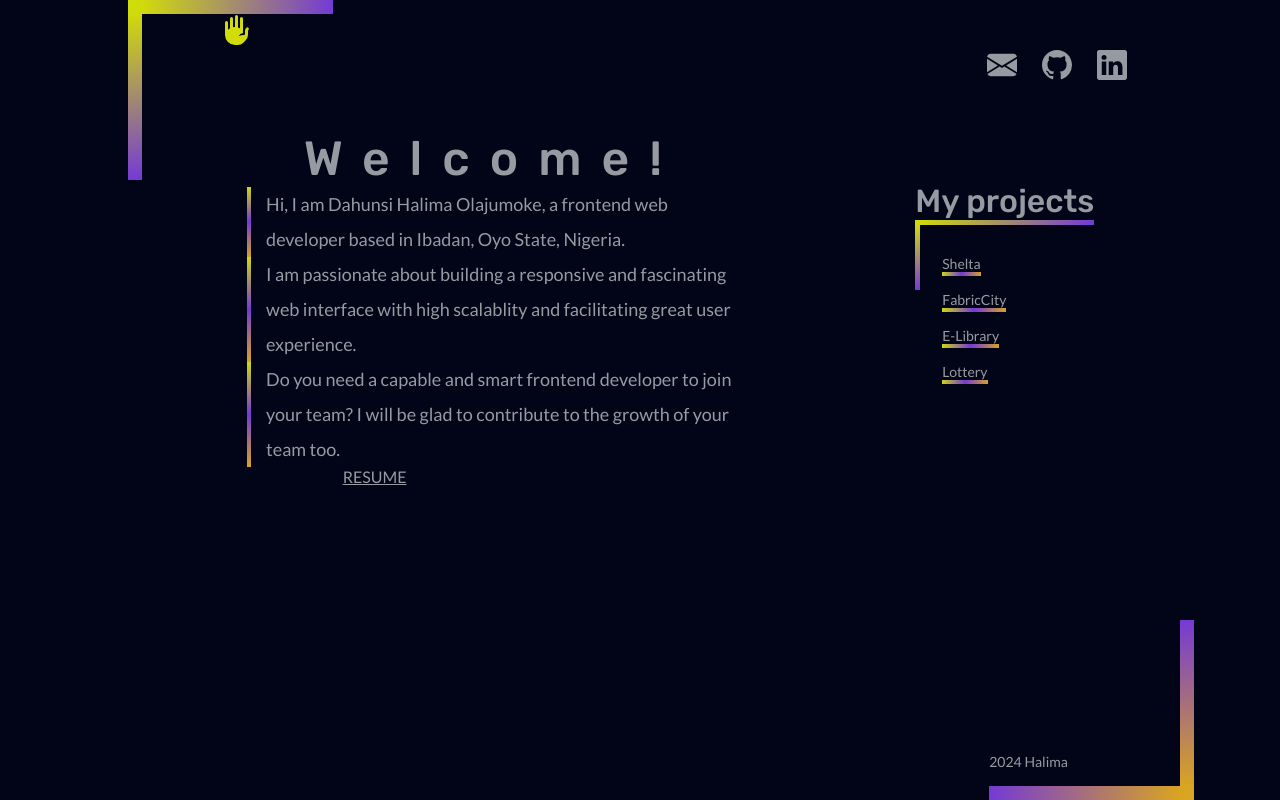
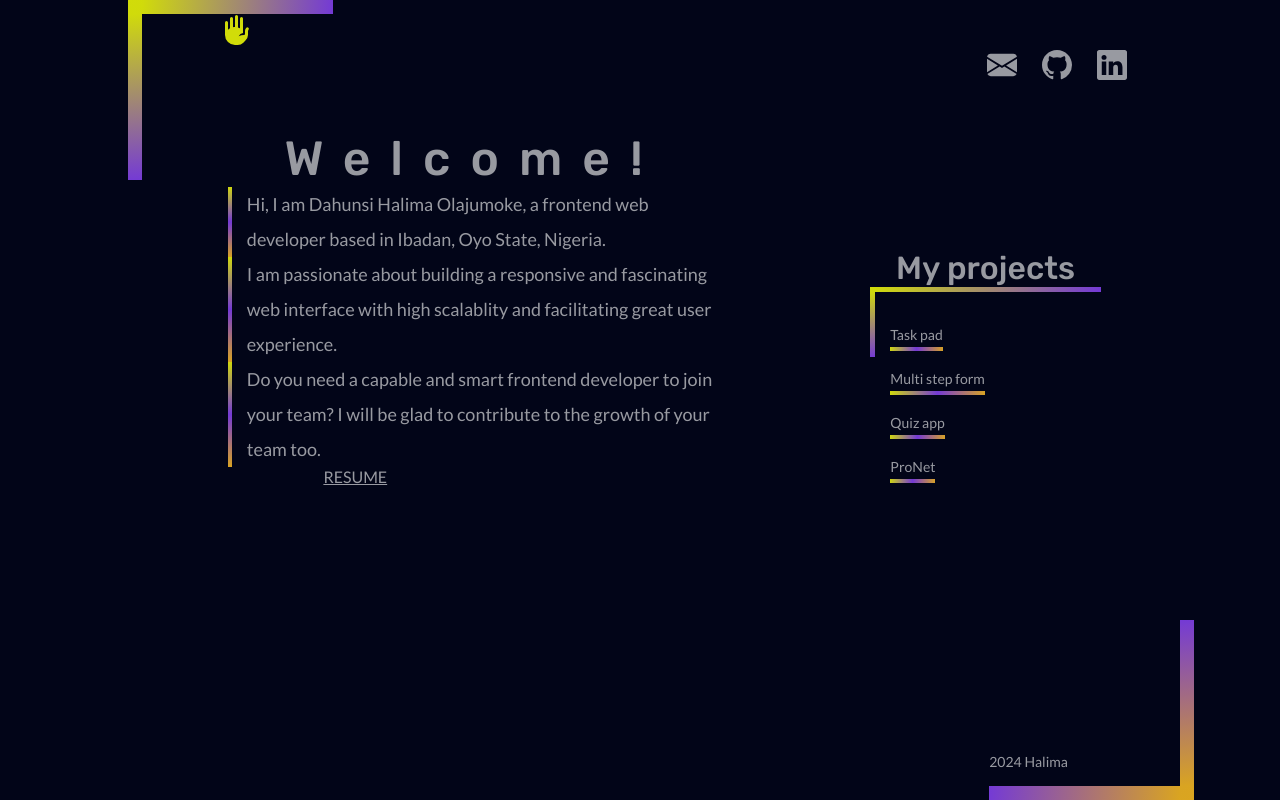
Before and after one commit to Halima-1/lymarh_d, a React (Vite) app: page / in a window 1280 px wide. Built offline with nearby package versions, Linux system fonts and the light colour scheme.

Commit message:
projects added to portfolio

```diff
--- a/src/home.jsx
+++ b/src/home.jsx
@@ -17,23 +17,116 @@ function Home() {
   const [hoverProject2, setHoverProject2] = useState(false);
   const [hoverProject3, setHoverProject3] = useState(false);
   const [hoverProject4, setHoverProject4] = useState(false);
+  const [hoverProject, setHoverProject] = useState("");
+ // project()
+ const projects =[
+  {project: 'Task pad', id:1, description:""},
+  {project: 'Multi step form', id:2, description:""},
+  {project: 'Quiz app', id:3, description:""},
+  {project: 'ProNet', id:4, description:""}
+]
+  let projectClick ;
+  const project = (id) => {
+    localStorage.setItem('projectId', id)
+    console.log(id)
+    const activeProject =projects.find(item => item.id ===id)
+    console.log(activeProject)
 
-  const project1 = () => {
-    setHoverProject1(!hoverProject1);
-    console.log(hoverProject1);
+      projectClick= <>
+     <div>
+      <AiOutlineClose onClick={project} />
+      <a href="https://shelta.onrender.com/">
+        <img src="src\assets\shelta.png" alt="" />
+       </a>{" "}
+       <p>{activeProject.project}</p>
+       <p>
+        Shelta is a web app built to help users rent apartments
+        online with ease and connect agents, landlords an d tenants
+       from their comfort zones. <br /> <br />
+        Technologies used: Javascript, React.js, SASS for styling,
+        Git & Github for version control, deployed on render
+       </p>
+     </div>
+     </>
+         console.log(projectClick)
+
+    // if(localStorage.getItem('project1')){
+    //    projectDisplay = <div>
+    //   <AiOutlineClose onClick={project} />
+    //   <a href="https://shelta.onrender.com/">
+    //     <img src="src\assets\shelta.png" alt="" />
+    //   </a>{" "}
+    //   <p>
+    //     Shelta is a web app built to help users rent apartments
+    //     online with ease and connect agents, landlords an d tenants
+    //     from their comfort zones. <br /> <br />
+    //     Technologies used: Javascript, React.js, SASS for styling,
+    //     Git & Github for version control, deployed on render
+    //   </p>
+    // </div>
+    // }
+    // else if(localStorage.getItem('project2')){
+    //    projectDisplay = <div>
+    //   <AiOutlineClose onClick={project} />
+    //   <a href="https://shelta.onrender.com/">
+    //     <img src="src\assets\shelta.png" alt="" />
+    //   </a>{" "}
+    //   <p>
+    //     FabricCity is an online shopping web app built to help users
+    //     purchase varieties of fabrics with ease, with a very nice &
+    //     friendly user interface <br /> <br />
+    //     Technologies used: Javascript, React.js, SASS for styling,
+    //     Git & Github for version control, deployed on render
+    //   </p>
+    // </div>
+    // }
+    // else if(localStorage.getItem('project3')){
+    //    projectDisplay =  <div>
+    //   <AiOutlineClose onClick={project} />
+    //   <a href="https://shelta.onrender.com/">
+    //     <img src="src\assets\shelta.png" alt="" />
+    //   </a>{" "}
+    //   <p>
+    //     This web app was built just as a prototype to test how
+    //     e-library works, any books can be deleted or added to the
+    //     list of books <br /> <br />
+    //     Technologies used:HTML, CSS, Javascript,Browser Local
+    //     storage Git & Github for version control, deployed on Github
+    //   </p>
+    // </div>
+    // }
+    // else if(localStorage.getItem('project4')){
+    //    projectDisplay =  <div>
+    //   <AiOutlineClose onClick={project} />
+    //   <a href="https://halima-1.github.io/lottery/">
+    //     <img src="src\assets\shelta.png" alt="" />
+    //   </a>{" "}
+    //   <p>
+    //     This web app is a lottery game built for fun and for testing
+    //     array datas manipulation skill, through comparing user's
+    //     entries with the random numbers generated at every click.{" "}
+    //     <br /> <br />
+    //     Technologies used:HTML, CSS, Javascript, Git & Github for
+    //     version control, deployed on Github.
+    //   </p>
+    // </div>
+    // }
+    // setHoverProject(projectDisplay);
+    // console.log(hoverProject);
   };
-  const project2 = () => {
-    setHoverProject2(!hoverProject2);
-    console.log(hoverProject2);
-  };
-  const project3 = () => {
-    setHoverProject3(!hoverProject3);
-    console.log(hoverProject3);
-  };
-  const project4 = () => {
-    setHoverProject4(!hoverProject4);
-    console.log(hoverProject4);
-  };
+  // const project2 = () => {
+  //   setHoverProject2(!hoverProject2);
+  //   console.log(hoverProject2);
+  // };
+  // const project3 = () => {
+  //   setHoverProject3(!hoverProject3);
+  //   console.log(hoverProject3);
+  // };
+  // const project4 = () => {
+  //   setHoverProject4(!hoverProject4);
+  //   console.log(hoverProject4);
+  // };
+
   return (
     <>
       {/* <h1>My portfolio</h1> */}
@@ -59,7 +152,7 @@ function Home() {
           </a>
         </nav>
       </header>
-      <main>
+      <section className="main">
         <section className="intro">
           <h1>Welcome!</h1>
           <p>
@@ -87,84 +180,19 @@ function Home() {
         </section>
         <section>
           <h1>My projects</h1>
+          <div className="project">
           <div className="shape"></div>
-          <div className="project">
-            <div>
-              <p onClick={project1}>Shelta</p>
-              {hoverProject1 ? (
-                <div>
-                  <AiOutlineClose onClick={project1} />
-                  <a href="https://shelta.onrender.com/">
-                    <img src="src\assets\shelta.png" alt="" />
-                  </a>{" "}
-                  <p>
-                    Shelta is a web app built to help users rent apartments
-                    online with ease and connect agents, landlords an d tenants
-                    from their comfort zones. <br /> <br />
-                    Technologies used: Javascript, React.js, SASS for styling,
-                    Git & Github for version control, deployed on render
-                  </p>
-                </div>
-              ) : null}
-            </div>
-            <div>
-              <p onClick={project2}>FabricCity</p>
-              {hoverProject2 ? (
-                <div>
-                  <AiOutlineClose onClick={project2} />
-                  <a href="https://shelta.onrender.com/">
-                    <img src="src\assets\shelta.png" alt="" />
-                  </a>{" "}
-                  <p>
-                    FabricCity is an online shopping web app built to help users
-                    purchase varieties of fabrics with ease, with a very nice &
-                    friendly user interface <br /> <br />
-                    Technologies used: Javascript, React.js, SASS for styling,
-                    Git & Github for version control, deployed on render
-                  </p>
-                </div>
-              ) : null}{" "}
-            </div>
-            <div>
-              <p onClick={project3}>E-Library</p>
-              {hoverProject3 ? (
-                <div>
-                  <AiOutlineClose onClick={project3} />
-                  <a href="https://shelta.onrender.com/">
-                    <img src="src\assets\shelta.png" alt="" />
-                  </a>{" "}
-                  <p>
-                    This web app was built just as a prototype to test how
-                    e-library works, any books can be deleted or added to the
-                    list of books <br /> <br />
-                    Technologies used:HTML, CSS, Javascript,Browser Local
-                    storage Git & Github for version control, deployed on Github
-                  </p>
-                </div>
-              ) : null}{" "}
-            </div>
-            <div>
-              <p onClick={project4}>Lottery</p>
-              {hoverProject4 ? (
-                <div>
-                  <AiOutlineClose onClick={project4} />
-                  <a href="https://halima-1.github.io/lottery/">
-                    <img src="src\assets\shelta.png" alt="" />
-                  </a>{" "}
-                  <p>
-                    This web app is a lottery game built for fun and for testing
-                    array datas manipulation skill, through comparing user's
-                    entries with the random numbers generated at every click.{" "}
-                    <br /> <br />
-                    Technologies used:HTML, CSS, Javascript, Git & Github for
-                    version control, deployed on Github.
-                  </p>
-                </div>
-              ) : null}
-            </div>
+          {projectClick && <div>{projectClick}</div>}
+          <div className="projectList">
+              { projects.map(item =>(
+              <p data-id={item.id} key={item.id} onClick={() =>project (item.id)}>{item.project}</p>
+              ))}
+          </div>
+
+
           </div>
         </section>
-      </main>
+      </section>
       <footer>
         <nav></nav>
         <div>
--- a/src/styles/index.scss
+++ b/src/styles/index.scss
@@ -2,7 +2,7 @@
 @import url('https://fonts.googleapis.com/css2?family=Lato:ital,wght@0,100;0,300;0,400;0,700;0,900;1,100;1,300;1,400;1,700;1,900&display=swap');
 @import url('https://fonts.googleapis.com/css2?family=Lato:ital,wght@0,100;0,300;0,400;0,700;0,900;1,100;1,300;1,400;1,700;1,900&family=Rubik:ital,wght@0,300..900;1,300..900&display=swap');
 
-*{
+* {
     margin: 0;
     padding: 0;
     box-sizing: border-box;
@@ -10,51 +10,58 @@
     font-family: "Lato", serif;
 
 }
-body{
+
+body {
     background-color: $bg1;
     width: 100%;
 
 }
-svg{
-    color: white ;
+
+svg {
+    color: white;
 
 }
-h1,h2{
+
+h1,
+h2 {
     font-family: "Rubik", sans-serif;
 }
-p{
+
+p {
     font-size: 14px;
 }
 
-header{
+header {
     width: 100%;
     @include flex;
     // position: fixed;
     // top: 0;
 
-    div{
+    div {
         width: 30%;
         height: 150px;
         border-top: 14px solid;
-        border-left: 14px solid ;
+        border-left: 14px solid;
         border-radius: 10px;
         border-image-slice: 1;
-        border-image-source: linear-gradient(to right bottom, #D1DC09,#743ad5, #daa520 );
+        border-image-source: linear-gradient(to right bottom, #D1DC09, #743ad5, #daa520);
 
-        h1{
+        h1 {
             width: max-content;
             margin: auto;
-            path{
+
+            path {
                 color: #D1DC09 !important;
                 // background-color: #D1DC09;
             }
         }
     }
-nav{
+
+    nav {
         margin-top: 30px;
         @include flex;
 
-    svg{
+        svg {
             width: 20px;
             height: 20px;
             margin-right: 25px;
@@ -66,30 +73,32 @@ nav{
         margin: 0 auto;
         @include flex;
 
-    div{
+        div {
             width: 20%;
             height: 180px;
-        border-top: 14px solid ;
-        border-left: 14px solid ;
+            border-top: 14px solid;
+            border-left: 14px solid;
             border-radius: 10px;
 
             border-image-slice: 1;
-        border-image-source: linear-gradient(to right bottom, #D1DC09,#743ad5, #daa520 );
+            border-image-source: linear-gradient(to right bottom, #D1DC09, #743ad5, #daa520);
 
-        h1{
+            h1 {
                 width: max-content;
                 margin: auto;
-            path{
+
+                path {
                     color: #D1DC09 !important;
                     // background-color: #D1DC09;
                 }
             }
         }
-nav{
+
+        nav {
             margin-top: 50px;
             @include flex;
 
-    svg{
+            svg {
                 width: 30px;
                 height: 30px;
                 margin-right: 25px;
@@ -97,11 +106,12 @@ nav{
         }
     }
 }
-main{
+
+.main {
     position: relative;
     top: -50px;
     width: 90%;
-    margin:auto;
+    margin: auto;
     display: flex;
     flex-direction: column;
     flex-wrap: wrap;
@@ -110,15 +120,17 @@ main{
         position: relative;
         top: -50px;
         width: 80%;
-    margin:auto;
+        margin: auto;
         @include flex;
         align-self: center;
 
     }
-    .intro{
+
+    .intro {
         width: 90%;
         margin: auto;
-        h1{
+
+        h1 {
             font-size: 1.5rem;
             font-weight: 500;
             width: max-content;
@@ -126,7 +138,8 @@ main{
             letter-spacing: 5px;
 
         }
-        p{
+
+        p {
             font-size: 14px;
             line-height: 25px;
             width: 80%;
@@ -135,10 +148,11 @@ main{
             margin: auto;
 
             border-image-slice: 1;
-        border-image-source: linear-gradient(to bottom, #D1DC09,#743ad5, #daa520 );
+            border-image-source: linear-gradient(to bottom, #D1DC09, #743ad5, #daa520);
 
         }
-        a{
+
+        a {
             margin: 20px 0;
             // background-color: #D1DC09;
             // background: linear-gradient(175deg, #D1DC09, #AA99D4);
@@ -156,7 +170,8 @@ main{
         @media (min-width: 600px) {
             width: 60%;
             margin: auto;
-            h1{
+
+            h1 {
                 font-size: 3rem;
                 font-weight: 500;
                 width: max-content;
@@ -164,7 +179,8 @@ main{
                 letter-spacing: 20px;
 
             }
-            p{
+
+            p {
                 font-size: 18px;
                 line-height: 35px;
                 width: 80%;
@@ -172,10 +188,11 @@ main{
                 border-left: 4px solid;
                 padding-left: 15px;
                 border-image-slice: 1;
-            border-image-source: linear-gradient(to bottom, #D1DC09,#743ad5, #daa520 );
+                border-image-source: linear-gradient(to bottom, #D1DC09, #743ad5, #daa520);
 
             }
-            a{
+
+            a {
                 margin-top: 30px;
                 // background-color: #D1DC09;
                 // background: linear-gradient(175deg, #D1DC09, #AA99D4);
@@ -191,10 +208,12 @@ main{
             }
 
         }
+
         @media (min-width: 1100px) {
             width: 60%;
             margin: auto;
-            h1{
+
+            h1 {
                 font-size: 3rem;
                 font-weight: 500;
                 width: max-content;
@@ -202,7 +221,8 @@ main{
                 letter-spacing: 20px;
 
             }
-            p{
+
+            p {
                 font-size: 18px;
                 line-height: 35px;
                 width: 80%;
@@ -210,10 +230,11 @@ main{
                 border-left: 4px solid;
                 padding-left: 15px;
                 border-image-slice: 1;
-            border-image-source: linear-gradient(to bottom, #D1DC09,#743ad5, #daa520 );
+                border-image-source: linear-gradient(to bottom, #D1DC09, #743ad5, #daa520);
 
             }
-            a{
+
+            a {
                 margin-top: 30px;
                 // background-color: #D1DC09;
                 // background: linear-gradient(175deg, #D1DC09, #AA99D4);
@@ -230,67 +251,76 @@ main{
 
         }
     }
-    :nth-child(2){
+
+    :nth-child(2) {
         width: 80%;
         margin: auto;
 
-        h1{
+        h1 {
             font-size: 1.5rem;
             font-weight: 600;
             width: max-content;
-            margin:20px auto;
+            margin: 20px auto;
         }
-        .shape{
-            width:100%;
+
+        .shape {
+            width: 100%;
             height: 70px;
             padding: 5px 0 0 25px;
-            border-top: 5px solid ;
-            border-left: 5px solid ;
+            border-top: 5px solid;
+            border-left: 5px solid;
             border-image-slice: 1;
-            border-image-source: linear-gradient(to right bottom, #D1DC09,#743ad5, #daa520 );
+            border-image-source: linear-gradient(to right bottom, #D1DC09, #743ad5, #daa520);
         }
 
-        .project{
+        .project {
             display: flex;
             flex-direction: column;
             width: 90%;
             margin: auto;
             position: relative;
-            top: -50px;
+            top: -30px;
 
-            div{
-                width: 100%;
-                p{
+
+            .projectList {
+                width: 80%;
+                position: absolute;
+                top: 20px;
+
+                p {
                     margin-top: 15px;
                     width: max-content;
                     border-bottom: 4px solid;
-                    margin-left: 0;
+                    margin-left: 20px;
                     // padding-left: 15px;
                     border-image-slice: 1;
-            border-image-source: linear-gradient(to right, #D1DC09,#743ad5, #daa520 );
+                    border-image-source: linear-gradient(to right, #D1DC09, #743ad5, #daa520);
+                }
 
             }
 
-                div{
+            div {
                 display: flex;
                 flex-direction: column;
                 justify-content: left;
                 width: 100%;
                 margin-top: 10px;
-                    a{
+
+                a {
                     width: 100%;
                     display: flex;
                     flex-direction: column;
                     justify-content: left;
 
 
-                        img{
+                    img {
                         width: 100%;
                         height: 130px;
                         margin-left: 0;
                     }
                 }
-                    p{
+
+                p {
                     width: 90%;
                     // margin: auto;
                     display: block;
@@ -298,38 +328,39 @@ main{
                     line-height: 25px;
                     // overflow-y: scroll;
                 }
-                    svg{
+
+                svg {
 
                     width: 30px;
-                            height: 30px ;
+                    height: 30px;
                     position: relative;
                     align-self: flex-end;
                 }
 
             }
         }
-        }
 
         @media (min-width: 600px) {
             width: auto;
 
-                    h1{
+            h1 {
                 font-size: 2rem;
                 font-weight: 500;
                 width: max-content;
                 margin: auto;
             }
-                    .shape{
+
+            .shape {
                 width: 100%;
                 height: 70px;
                 padding: 5px 0 0 25px;
-                        border-top: 5px solid ;
-                        border-left: 5px solid ;
+                border-top: 5px solid;
+                border-left: 5px solid;
                 border-image-slice: 1;
-                        border-image-source: linear-gradient(to right bottom, #D1DC09,#743ad5, #daa520 );
+                border-image-source: linear-gradient(to right bottom, #D1DC09, #743ad5, #daa520);
             }
 
-                    .project{
+            .project {
                 display: flex;
                 flex-direction: column;
                 width: 70%;
@@ -337,7 +368,7 @@ main{
                 position: relative;
                 top: -50px;
 
-                        a{
+                a {
                     margin-top: 15px;
                     width: max-content;
                     text-decoration: none;
@@ -345,40 +376,42 @@ main{
                     margin-left: 0;
                     // padding-left: 15px;
                     border-image-slice: 1;
-                    border-image-source: linear-gradient(to right, #D1DC09,#743ad5, #daa520 );
+                    border-image-source: linear-gradient(to right, #D1DC09, #743ad5, #daa520);
 
                 }
             }
 
         }
+
         @media (min-width: 1100px) {
-                width: auto;
+            width: 25%;
 
-                h1{
+            h1 {
                 font-size: 2rem;
                 font-weight: 500;
                 width: max-content;
                 margin: auto;
             }
-                .shape{
+
+            .shape {
                 width: 100%;
                 height: 70px;
                 padding: 5px 0 0 25px;
-                    border-top: 5px solid ;
-                    border-left: 5px solid ;
+                border-top: 5px solid;
+                border-left: 5px solid;
                 border-image-slice: 1;
-                    border-image-source: linear-gradient(to right bottom, #D1DC09,#743ad5, #daa520 );
+                border-image-source: linear-gradient(to right bottom, #D1DC09, #743ad5, #daa520);
             }
 
-                .project{
+            .project {
                 display: flex;
                 flex-direction: column;
-                    width: 70%;
+                width: 90%;
                 margin: auto;
                 position: relative;
-                    top: -50px;
+                top: -10px;
 
-                    a{
+                a {
                     margin-top: 15px;
                     width: max-content;
                     text-decoration: none;
@@ -386,7 +419,7 @@ main{
                     margin-left: 0;
                     // padding-left: 15px;
                     border-image-slice: 1;
-                border-image-source: linear-gradient(to right, #D1DC09,#743ad5, #daa520 );
+                    border-image-source: linear-gradient(to right, #D1DC09, #743ad5, #daa520);
 
                 }
             }
@@ -394,7 +427,8 @@ main{
         }
     }
 }
-footer{
+
+footer {
     width: 80%;
     margin: 0 auto;
     position: fixed;
@@ -402,15 +436,15 @@ footer{
     left: 170px;
     @include flex;
 
-    div{
+    div {
         width: 20%;
         height: 180px;
-        padding-right  : 25px;
-        border-bottom: 14px solid ;
-        border-right: 14px solid ;
+        padding-right: 25px;
+        border-bottom: 14px solid;
+        border-right: 14px solid;
         border-image-slice: 1;
-        border-image-source: linear-gradient(to right bottom, #D1DC09,#743ad5, #daa520 );
-        border-bottom-right-radius: 10px;
+        border-image-source: linear-gradient(to right bottom, #D1DC09, #743ad5, #daa520);
+        // border-bottom-right-radius: 10px;
 
         // border-color: #D1DC09;
         // border-color: linear-gradient(135deg, #D1DC09, #AA99D4);
@@ -422,7 +456,7 @@ footer{
         // background: #D1DC09;
         // background: linear-gradient(175deg, #D1DC09, #AA99D4);
 
-p{
+        p {
             position: fixed;
             bottom: 30px;
             // text-align: end;
```
Lines whose indentation alone changed are shown as unchanged.
